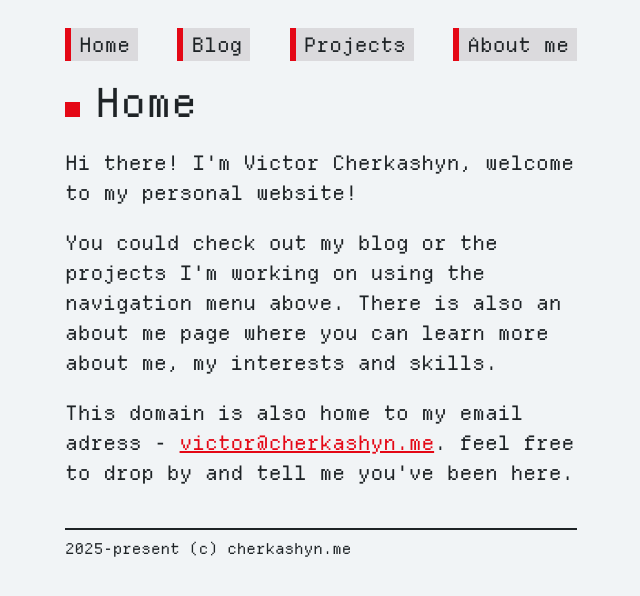
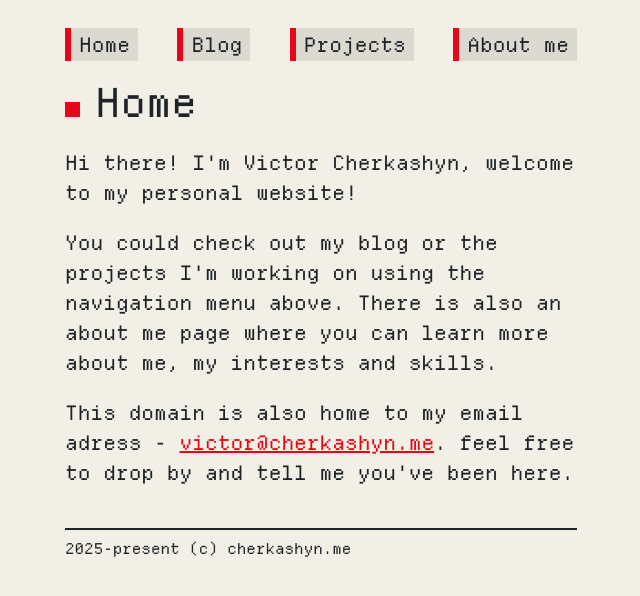
Before and after one commit to verbey/personal-website, a Next.js app: page / in a window 1280 px wide. Shown: the top 596 px of the page, without its empty margins (319-959 px from the left). Built offline with nearby package versions, Linux system fonts and the light colour scheme.

Commit message:
Change color theme

```diff
--- a/src/app/globals.css
+++ b/src/app/globals.css
@@ -1,16 +1,18 @@
 :root {
-	--text: rgba(30, 35, 38, 1);
+	--text: rgb(30, 35, 38, 1);
 	--accent: rgb(228, 7, 21);
-	--buttons: rgb(219, 218, 221);
-	--bg: rgba(241, 244, 246, 1);
+	--buttons: rgb(219, 217, 208);
+	--bg: rgb(242, 239, 230);
+	--bg-shade: rgb(166, 164, 157);
 }
 
 @media (prefers-color-scheme: dark) {
 	:root {
-		--text: rgba(241, 244, 246, 1);
+		--text: rgb(241, 244, 246, 1);
 		--accent: rgb(227, 27, 40);
-		--buttons: rgba(53, 51, 57, 1);
+		--buttons: rgb(53, 51, 57, 1);
 		--bg: rgb(23, 27, 29);
+		--bg-shade: rgb(59, 67, 71);
 	}
 }
 
```
